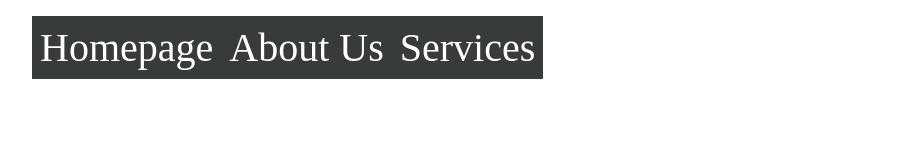
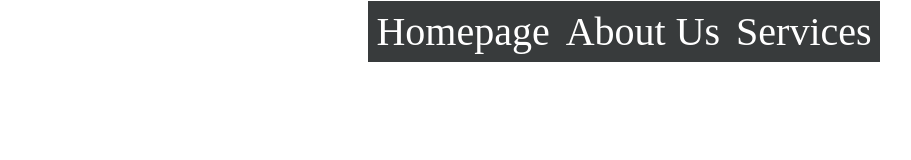
Before and after one commit to joemcgee4151986/chingufirstproject, a plain HTML site: page html/navigation.html in a window 1280 px wide. Shown: the whole page, without its empty margins (16-927 px from the left). Drawn offline with Linux system fonts and the light colour scheme.

Commit message:
made project an html component and added a js file

```diff
--- a/css/navigation.css
+++ b/css/navigation.css
@@ -3,13 +3,21 @@ li{
     display: inline;
     font-size: 40px;
     float: left;
+    margin:0 auto;
+
 }
 a{
-    display: block;
+
     padding: 8px;
     background-color: #383B3C;
     text-decoration: none;
     color:white;
+
+}
+navbar{
+  display: flex;
+  align-items: center;
+  justify-content: center;
 }
 @media screen and (max-width: 600px) {
     .column {
--- a/html/navigation.html
+++ b/html/navigation.html
@@ -5,16 +5,9 @@
     <meta http-equiv="X-UA-Compatible" content="IE=edge">
     <meta name="viewport" content="width=device-width, initial-scale=1.0">
     <link rel="stylesheet" type="text/css" href="../css/navigation.css"/>
+    <script src="../js/navigation.js" type="text/javascript" defer></script>
 </head>
 <body>
-    <section>
-<ul style="list-style-type:none;">
-    <li><a href = "#">Homepage</a></li>
-    <li><a href = "#">About Us</a></li>
-    <li><a href = "#">Services</a></li>
-</ul>
-</section>
-
 </div>
 </body>
 </html>
--- /dev/null
+++ b/js/navigation.js
@@ -0,0 +1,14 @@
+const template = document.createElement('template');
+
+template.innerHTML = `
+<navbar>
+<div class="topnav"
+    <ul style="list-style-type:none;">
+        <li><a href = "#">Homepage</a></li>
+        <li><a href = "#">About Us</a></li>
+        <li><a href = "#">Services</a></li>
+    </ul>
+</div>
+`;
+
+document.body.appendChild(template.content);
```
